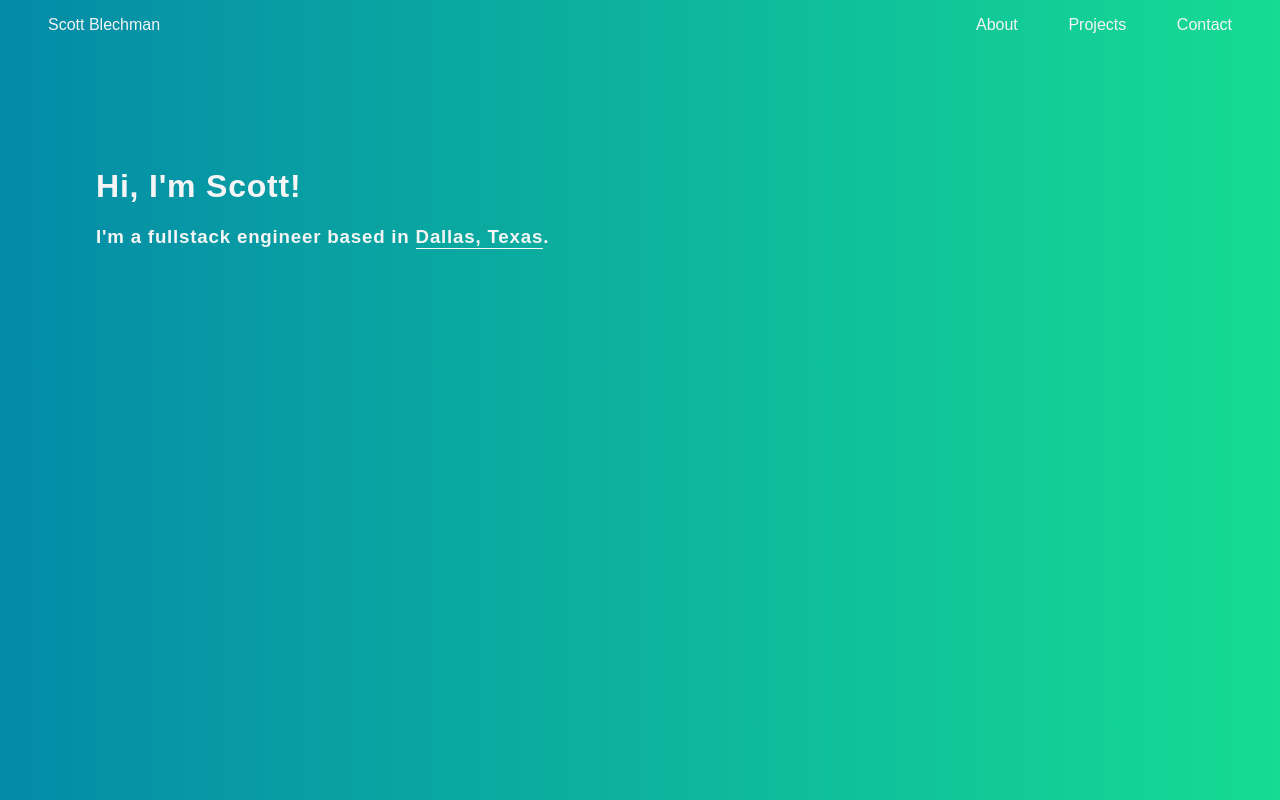
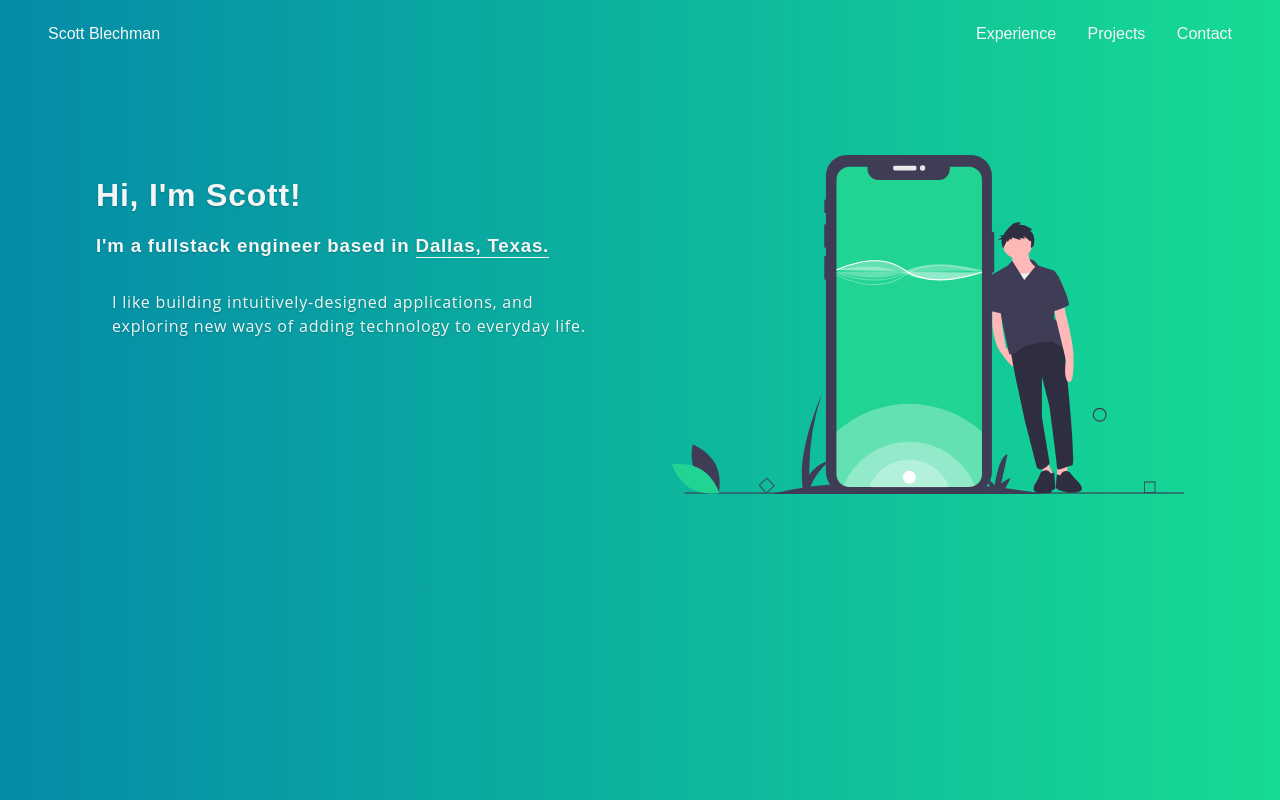
Before and after one commit to scottblechman/scottblechman.dev-v1, a Gatsby site: page / in a window 1280 px wide. Built offline with nearby package versions, Linux system fonts and the light colour scheme; Gatsby itself is replaced by a stand-in of ours.

Commit message:
Add illustration to header

```diff
--- a/src/components/global/body/styles.js
+++ b/src/components/global/body/styles.js
@@ -19,10 +19,14 @@ export const Global = createGlobalStyle`
             #048ba8, #16db93
             );
         color: #f5f5f5;
-        font-family: 'Poppins', sans-serif;
+        font-family: 'Open Sans', sans-serif;
         text-rendering: optimizeLegibility;
         -webkit-font-smoothing: antialiased;
         -moz-osx-font-smoothing: grayscale;
+    }
+
+    h1, h2, h3, h4, h5, h6, a {
+        font-family: 'Poppins', sans-serif;
     }
 
     a {
@@ -45,6 +49,10 @@ export const Underlined = styled.span`
     border-bottom: 1px solid #f5f5f5;
     display: inline-block;
 
+    @media (max-width: 1024px) {
+        display: inline;
+    }
+
     &:hover {
         transform: translateY(-1px);
     }
@@ -53,4 +61,12 @@ export const Underlined = styled.span`
 export const Container = styled.div`
     padding: 6rem;
     letter-spacing: 0.05em;
+    display: flex;
+    flex-direction: row;
+    justify-content: space-between;
+
+    @media (max-width: 768px) {
+        flex-direction: column;
+        text-align: center;
+    }
 `;
--- a/src/components/header/index.jsx
+++ b/src/components/header/index.jsx
@@ -1,6 +1,7 @@
 import React from 'react';
 import { HoverUnderline, Container, Underlined } from '../global/body/styles';
-import { Navbar, VerticalCenter, NavbarLinks } from './styles';
+import { Navbar, VerticalCenter, NavbarLinks, SvgImage, Description } from './styles';
+import image from '../../assets/svg/header.svg';
 
 export default function Header() {
     return (
@@ -8,14 +9,18 @@ export default function Header() {
         <Navbar>
             <VerticalCenter><a href="#">Scott Blechman</a></VerticalCenter>
             <NavbarLinks>
-                <VerticalCenter><HoverUnderline><a href="#About">About</a></HoverUnderline></VerticalCenter>
+                <VerticalCenter><HoverUnderline><a href="#">Experience</a></HoverUnderline></VerticalCenter>
                 <VerticalCenter><HoverUnderline><a href="#">Projects</a></HoverUnderline></VerticalCenter>
                 <VerticalCenter><HoverUnderline><a href="#">Contact</a></HoverUnderline></VerticalCenter>
             </NavbarLinks>
         </Navbar>
         <Container id="About">
-            <h1>Hi, I'm Scott!</h1>
-            <h3>I'm a fullstack engineer based in <Underlined><a href="https://www.google.com/maps/dir/Current+Location/Dallas,Texas">Dallas, Texas</a></Underlined>.</h3>
+            <Description>
+                <h1>Hi, I'm Scott!</h1>
+                <h3>I'm a fullstack engineer based in <Underlined><a href="https://www.google.com/maps/dir/Current+Location/Dallas,Texas">Dallas, Texas.</a></Underlined></h3>
+                <p>I like building intuitively-designed applications, and exploring new ways of adding technology to everyday life.</p>
+            </Description>
+            <SvgImage src={image} alt="Mobile application"/>
         </Container>
         </>
     );
--- a/src/components/header/styles.js
+++ b/src/components/header/styles.js
@@ -4,7 +4,7 @@ export const Navbar = styled.div`
     display: flex;
     flex-flow: row wrap;
     justify-content: space-between;
-    padding: 0 3em 0 3em;
+    padding: 0.5em 3em 0 3em;
 `;
 
 export const NavbarLinks = styled.div`
@@ -21,3 +21,41 @@ export const VerticalCenter = styled.div`
     margin-inline-start: 0px;
     margin-inline-end: 0px;
 `;
+
+export const SvgImage = styled.img`
+    max-width: 32rem;
+    margin-top: 0;
+    margin-left: 0;
+
+    @media (max-width: 1024px) {
+        margin-left: 48px;
+    }
+
+    @media (max-width: 768px) {
+        margin-top: 2em;
+        margin-left: 2em;
+    }
+
+    @media (max-width: 640px) {
+        margin-top: 0;
+    }
+`;
+
+export const Description = styled.div`
+
+    text-shadow: 0 1px 2px rgba(0, 0, 0, 0.2);
+
+    p {
+        margin: 2rem 4rem 0 1rem;
+        line-height: 1.5;
+
+        @media (max-width: 1024px) {
+            margin: 2rem 0 0 0;
+
+        }
+
+        @media (max-width: 768px) {
+            margin: 2rem 0 0 1rem;
+        }
+    }
+`;
```
Also changed, not shown: public/index.html (+1 -1 lines), src/assets/svg/header.svg (added).
